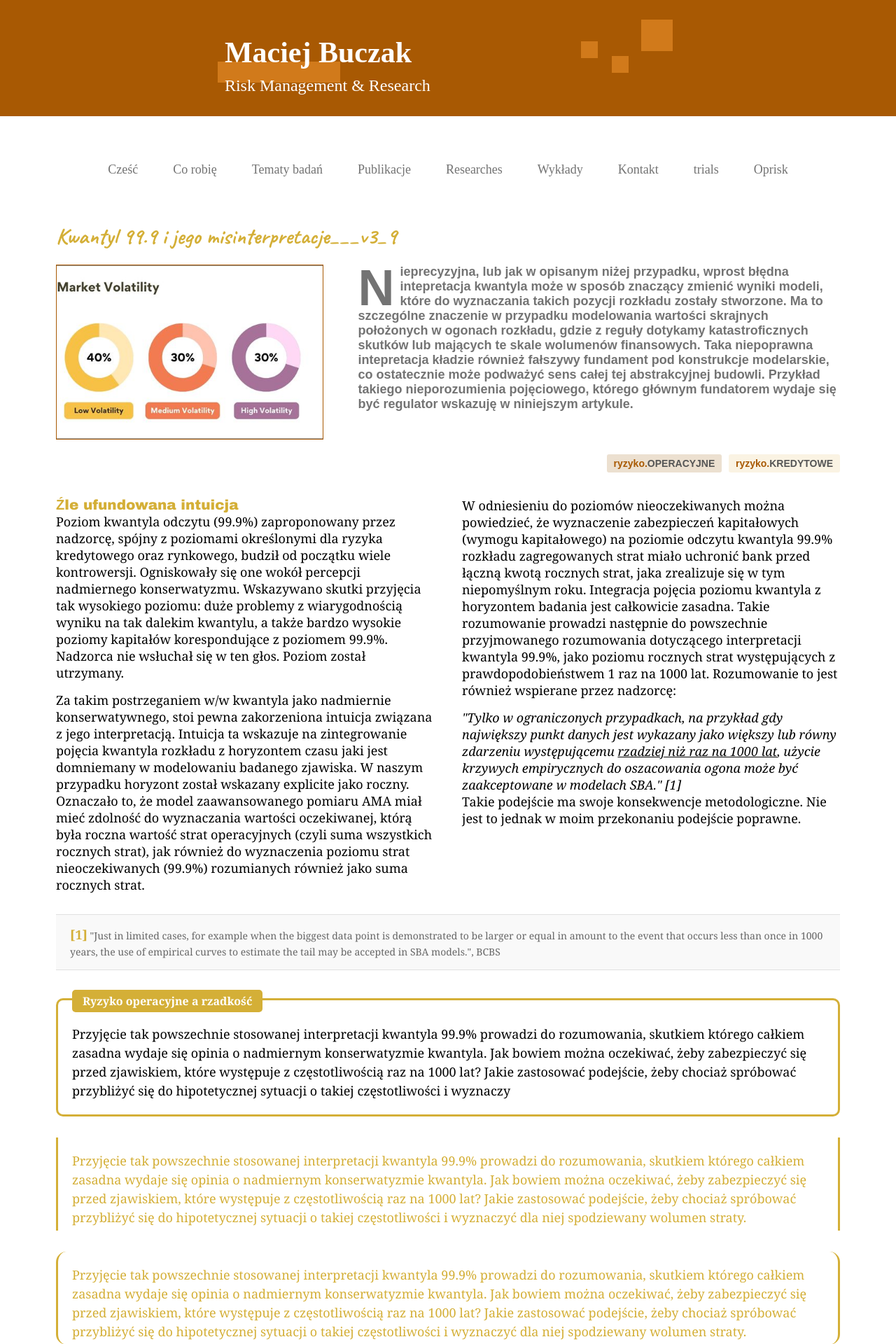
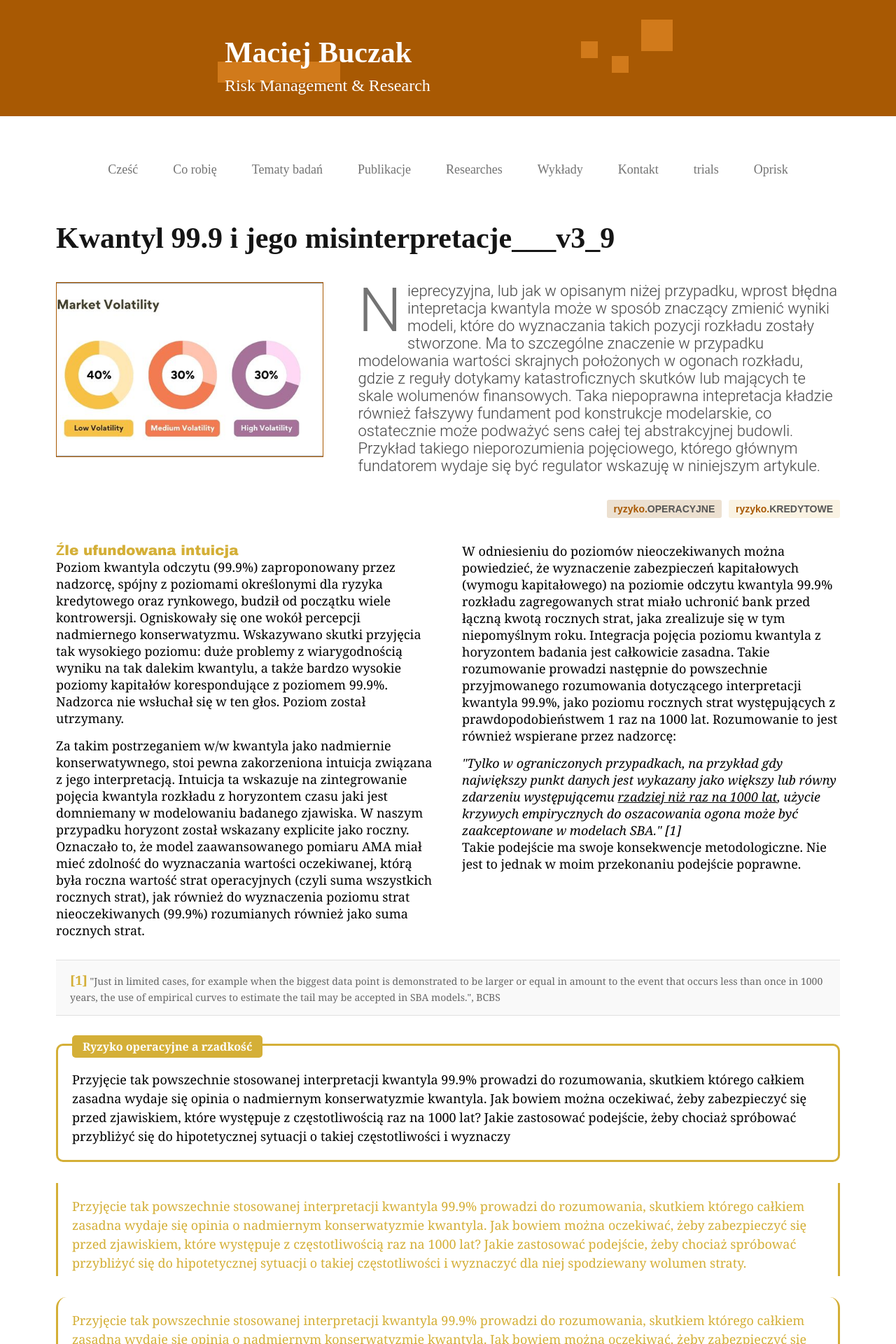
Before and after one commit to MaciejBuczak/risk-research, a Jekyll site: the page built from art-oprisk-kw999_v3_9.md, in a window 1280 px wide. Shown: the top 1920 px of the page at 70% size. Built offline with Jekyll 4.4.1, drawn with Linux system fonts in a browser that asks for light colours.

Commit message:
Update art-oprisk-kw999-layout_v3_9.html

```diff
--- a/_layouts/art-oprisk-kw999-layout_v3_9.html
+++ b/_layouts/art-oprisk-kw999-layout_v3_9.html
@@ -438,11 +438,13 @@
     }
 
 .ryzmod-header-text {
-  color: #D4AF37;
-  font-size: 32px;
-  font-weight: bold;
+  color: #151515;
+  font-size: 42px;
+  font-weight: 900;
+  line-height: 1.1;
+  margin-bottom: 20px;
   margin-right: 15px;
-  font-family: 'Caveat';
+  font-family: 'Playfair Display', serif;
 }
 
     .ryzmod-header-modeli {
@@ -882,7 +884,7 @@
           <div class="ryzmod-text-block">
             <!-- Tekst wstępny - bez tła -->
             <div class="ryzmod-intro-text">
-    <h5 style="text-indent: 0px; font-family: Arial, sans-serif; font-size: 18px; color: #737373;">
+    <h5 style="text-indent: 0px; font-family: 'Roboto', sans-serif; font-size: 22px; font-weight: 300; text-align: left; color: #444;">
       <span style="float: left; font-size: 400%; line-height: 0.8; margin-right: 8px; margin-top: 5px; color: #737373;">N</span>
       ieprecyzyjna, lub jak w opisanym niżej przypadku, wprost błędna intepretacja kwantyla może w sposób znaczący zmienić wyniki modeli, które do wyznaczania takich pozycji rozkładu zostały stworzone.
       Ma to szczególne znaczenie w przypadku modelowania wartości skrajnych położonych w ogonach rozkładu, gdzie z reguły dotykamy katastroficznych skutków lub mających te skale wolumenów finansowych.
```
